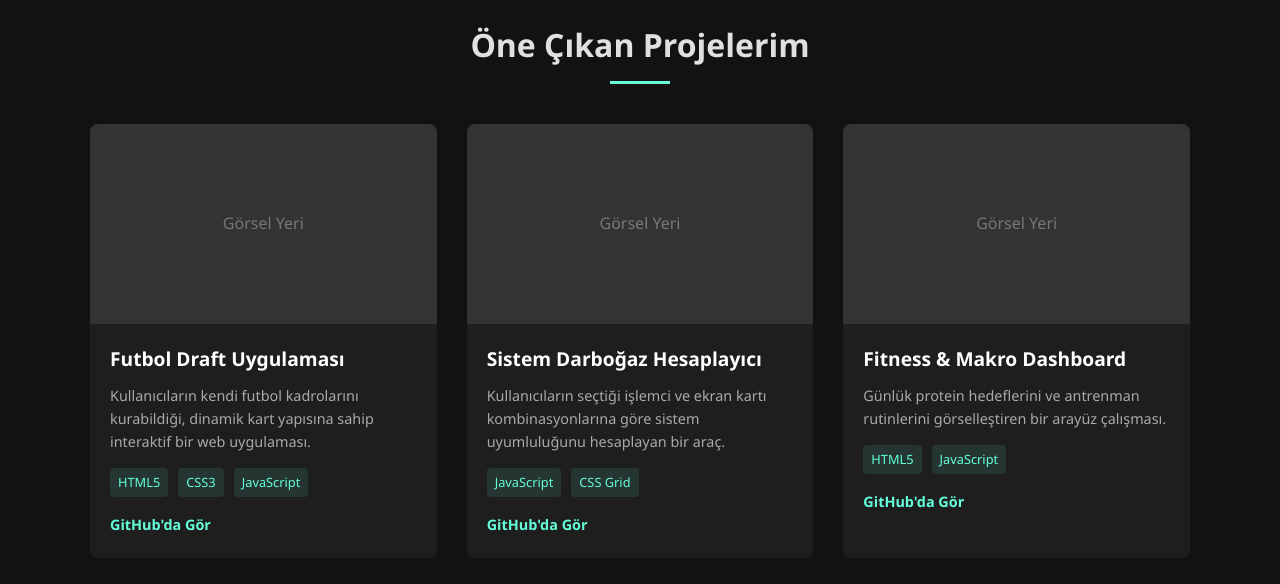
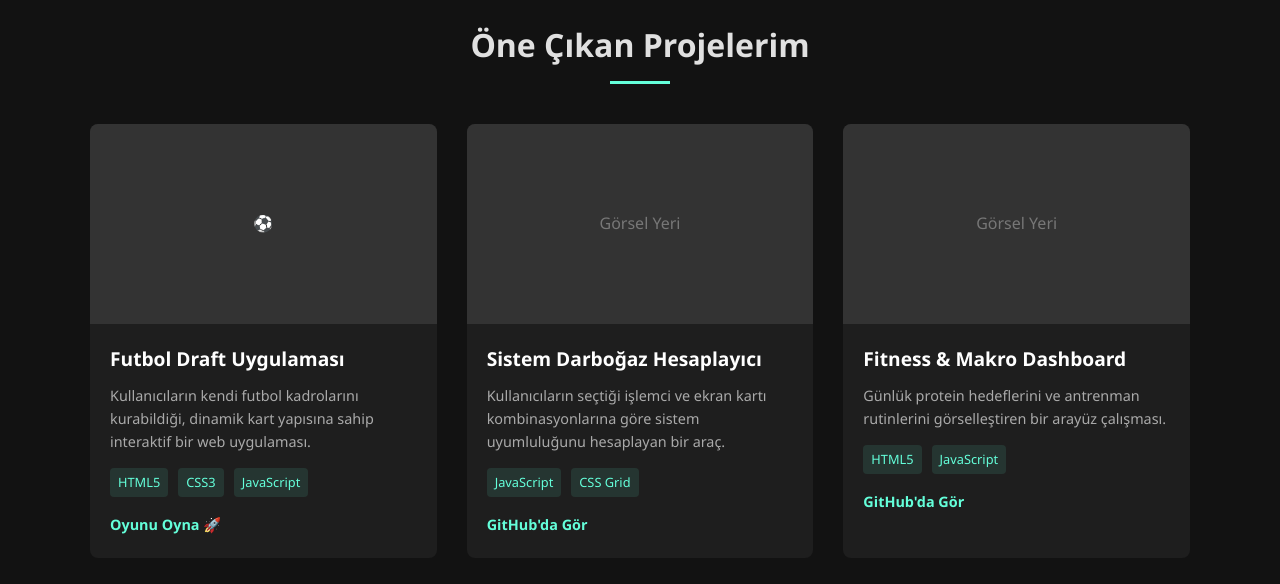
Before and after one commit to fatihaydin2005/fatihaydin2005.github.io, a plain HTML site: page index.html in a window 1280 px wide. Shown: the part 800-1384 px from the top of the page. Drawn offline with Linux system fonts and the light colour scheme.

Commit message:
Update index.html

```diff
--- a/index.html
+++ b/index.html
@@ -37,8 +37,9 @@
             <div class="project-grid">
 
                 <!-- Proje Kartı 1 -->
+               <!-- Proje Kartı 1 -->
                 <div class="project-card">
-                    <div class="project-image">Görsel Yeri</div>
+                    <div class="project-image">⚽</div> <!-- Buraya geçici bir emoji koyduk, sonra resim eklersin -->
                     <div class="project-info">
                         <h3>Futbol Draft Uygulaması</h3>
                         <p>Kullanıcıların kendi futbol kadrolarını kurabildiği, dinamik kart yapısına sahip interaktif bir web uygulaması.</p>
@@ -47,7 +48,8 @@
                             <span>CSS3</span>
                             <span>JavaScript</span>
                         </div>
-                        <a href="#" class="project-link">GitHub'da Gör</a>
+                        <!-- Linki ve metni güncelledik -->
+                        <a href="draft.html" class="project-link">Oyunu Oyna 🚀</a>
                     </div>
                 </div>
 
```
